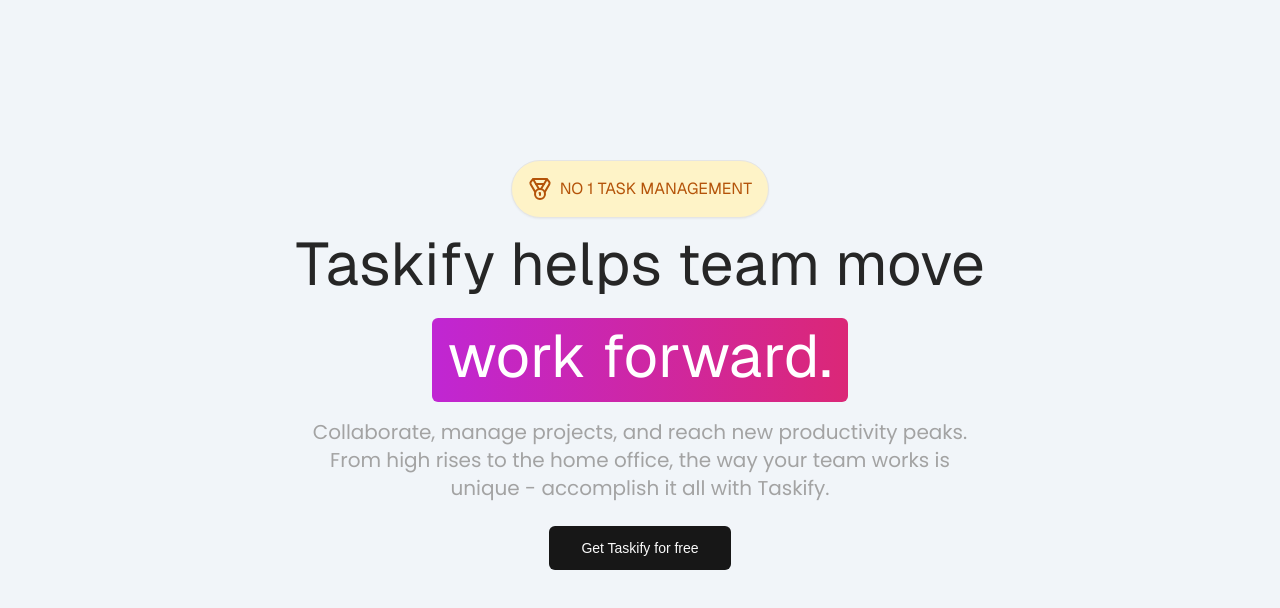
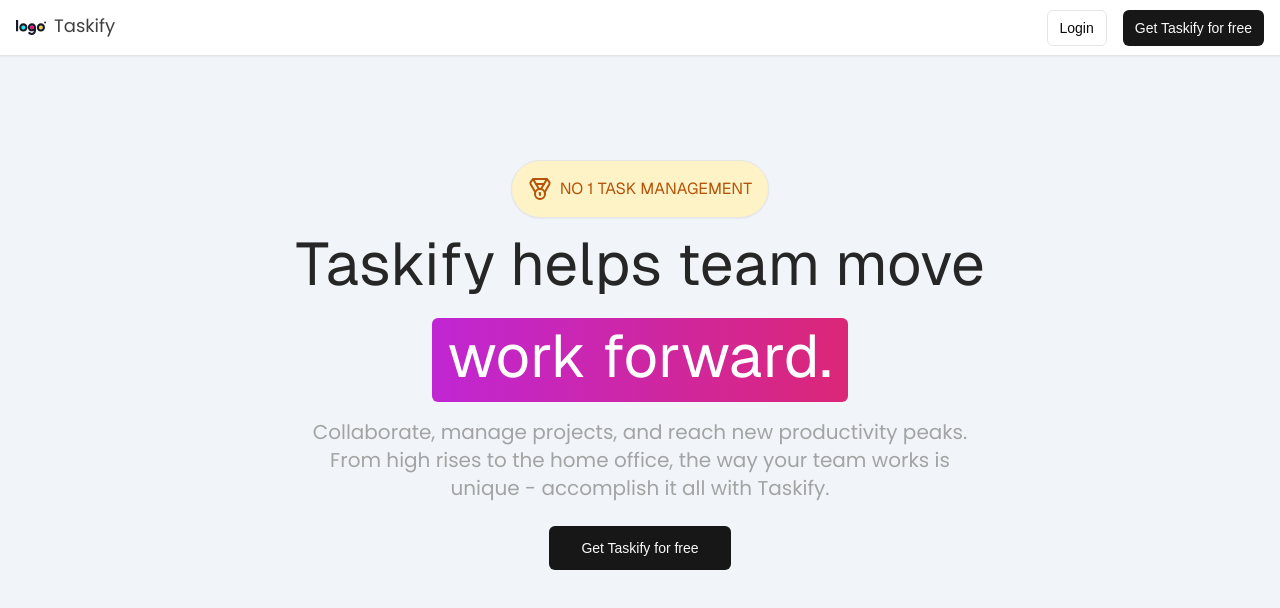
Before and after one commit to zhizhikkkk/TrelloClone, a Next.js app: page / in a window 1280 px wide. Shown: the top 608 px of the page. Built offline with nearby package versions, Linux system fonts and the light colour scheme.

Commit message:
add header

```diff
--- /dev/null
+++ b/app/(marketing)/_components/navbar.tsx
@@ -0,0 +1,25 @@
+import { Logo } from "@/components/logo"
+import { Button } from "@/components/ui/button"
+import Link from "next/link"
+
+export const Navbar = () => {
+    return(
+        <div className="fixed top-0 w-full h-14 px-4 border-b shadow-sm bg-white flex items-center">
+            <div className="md:max-w-screen-2xl mx-auto flex items-center w-full justify-between">
+                <Logo />
+                <div className="space-x-4 md:block md:w-auto flex items-center justify-between w-full">
+                    <Button size="sm" variant="outline" asChild>
+                        <Link href="/sign-in">
+                            Login
+                        </Link>
+                    </Button>
+                    <Button size="sm" asChild>
+                        <Link href="/sign-in">
+                            Get Taskify for free
+                        </Link>
+                    </Button>
+                </div>
+            </div>
+        </div>
+    )
+}
--- a/app/(marketing)/layout.tsx
+++ b/app/(marketing)/layout.tsx
@@ -1,3 +1,5 @@
+import { Navbar } from "./_components/navbar";
+
 const MarketingLayout = ({
     children
 } : {
@@ -5,6 +7,7 @@
 }) => {
     return (
         <div className="h-full bg-slate-100">
+            <Navbar />
             <main className="pt-40 pb-20 bg-slate-100">
                 {children}
             </main>
--- a/components/logo.tsx
+++ b/components/logo.tsx
@@ -1,11 +1,33 @@
+import Image from "next/image"
 import Link from "next/link"
+import { Poppins } from "next/font/google"
+
+import { cn } from "@/lib/utils"
+
+const textFont = Poppins({
+    subsets: ["latin"],
+    weight: [
+        "200",
+        "400",
+        "600"
+    ]
+})
 
 export const Logo = () => {
     return <Link href="/">
-        <div>
+        <div className="hover:opacity-75 transition items-center gap-x-2 hidden md:flex">
             <Image
-            src=""
+            src="/logo.svg"
+            alt="logo"
+            height={30}
+            width={30}
             />
+            <p className={cn(
+                "text-lg text-neutral-700 pb-1",
+                textFont.className
+                )}>
+                Taskify
+            </p>
         </div>
     </Link>
 }
```
Also changed, not shown: public/logo.svg (added).
